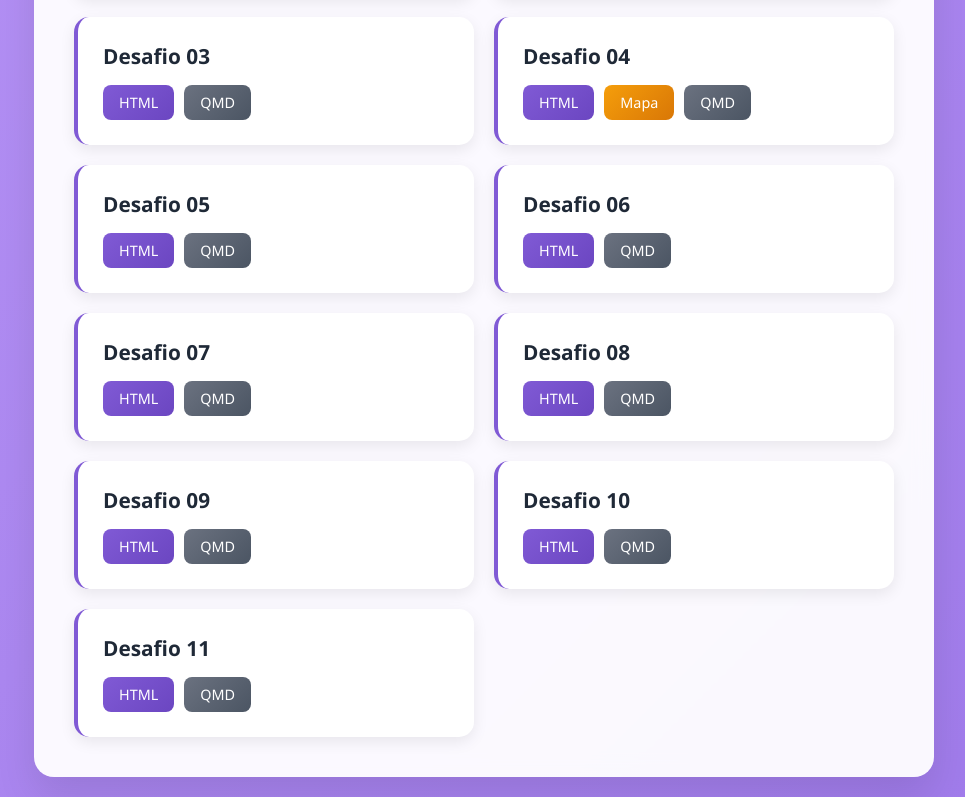
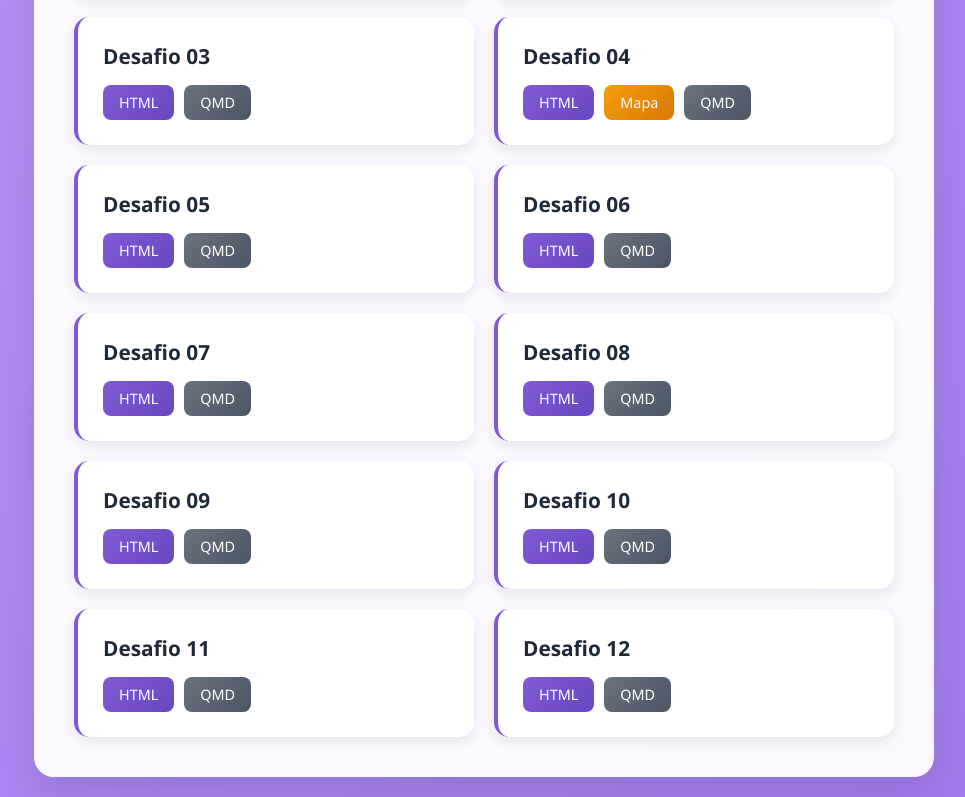
Before and after one commit to juliafolgueral-glitch/juliafolgueral-glitch.github.io, a plain HTML site: page index.html in a window 1280 px wide. Shown: the part 400-1197 px from the top of the page, without its empty margins (156-1121 px from the left). Drawn offline with Linux system fonts and the light colour scheme.

Commit message:
Update index.html

```diff
--- a/index.html
+++ b/index.html
@@ -234,6 +234,14 @@
                 </div>
             </div>
 
+            <div class="card">
+                <h3>Desafio 12</h3>
+                <div class="links">
+                    <a href="https://juliafolgueral-glitch.github.io/ManipulacaoBancoDados/Desafio12.html" class="btn">HTML</a>
+                    <a href="https://juliafolgueral-glitch.github.io/ManipulacaoBancoDados/Desafio12.qmd" class="btn secondary">QMD</a>
+                </div>
+            </div>
+
         </div> <!-- fecha .grid -->
     </div> <!-- fecha .content -->
 </div> <!-- fecha .container -->
```
